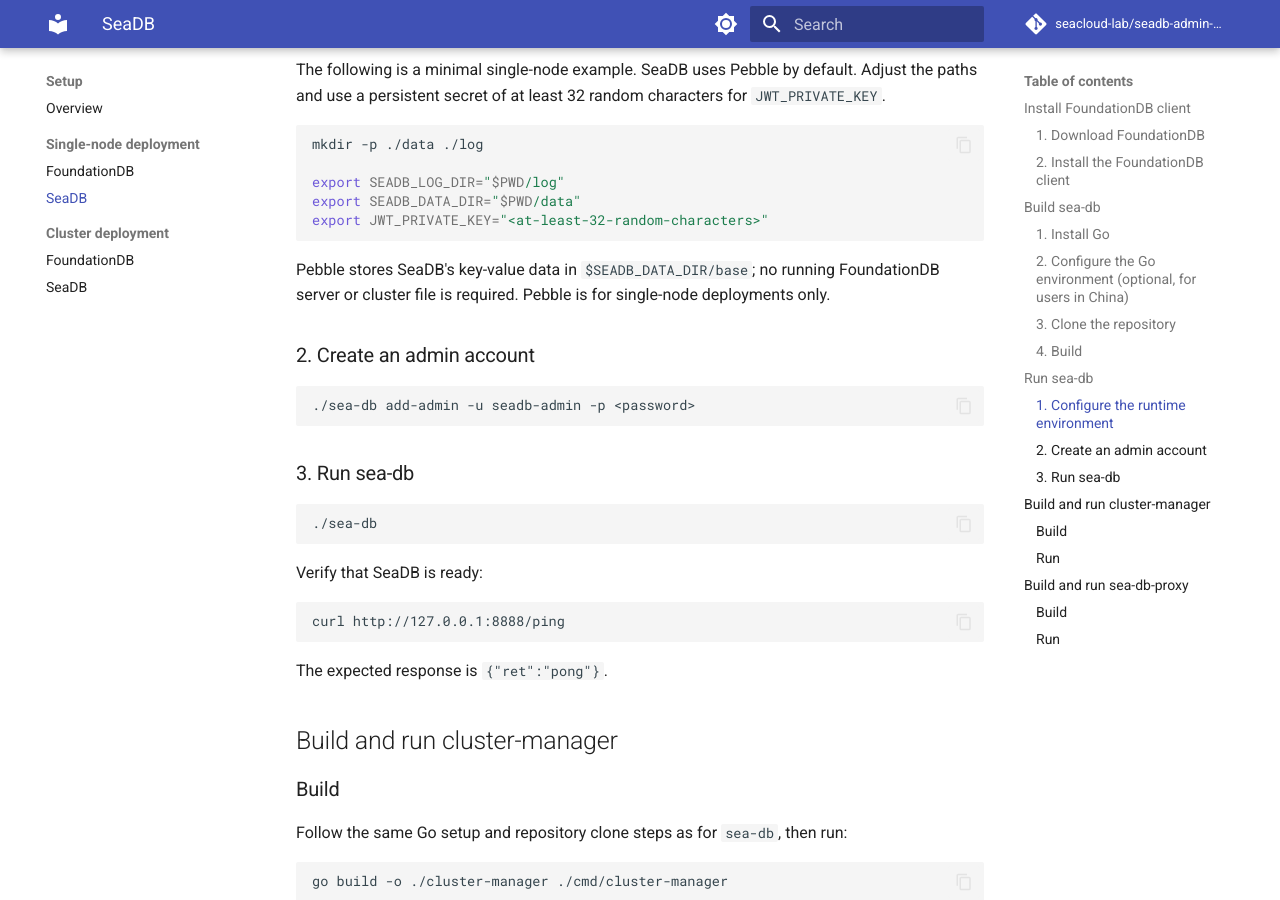
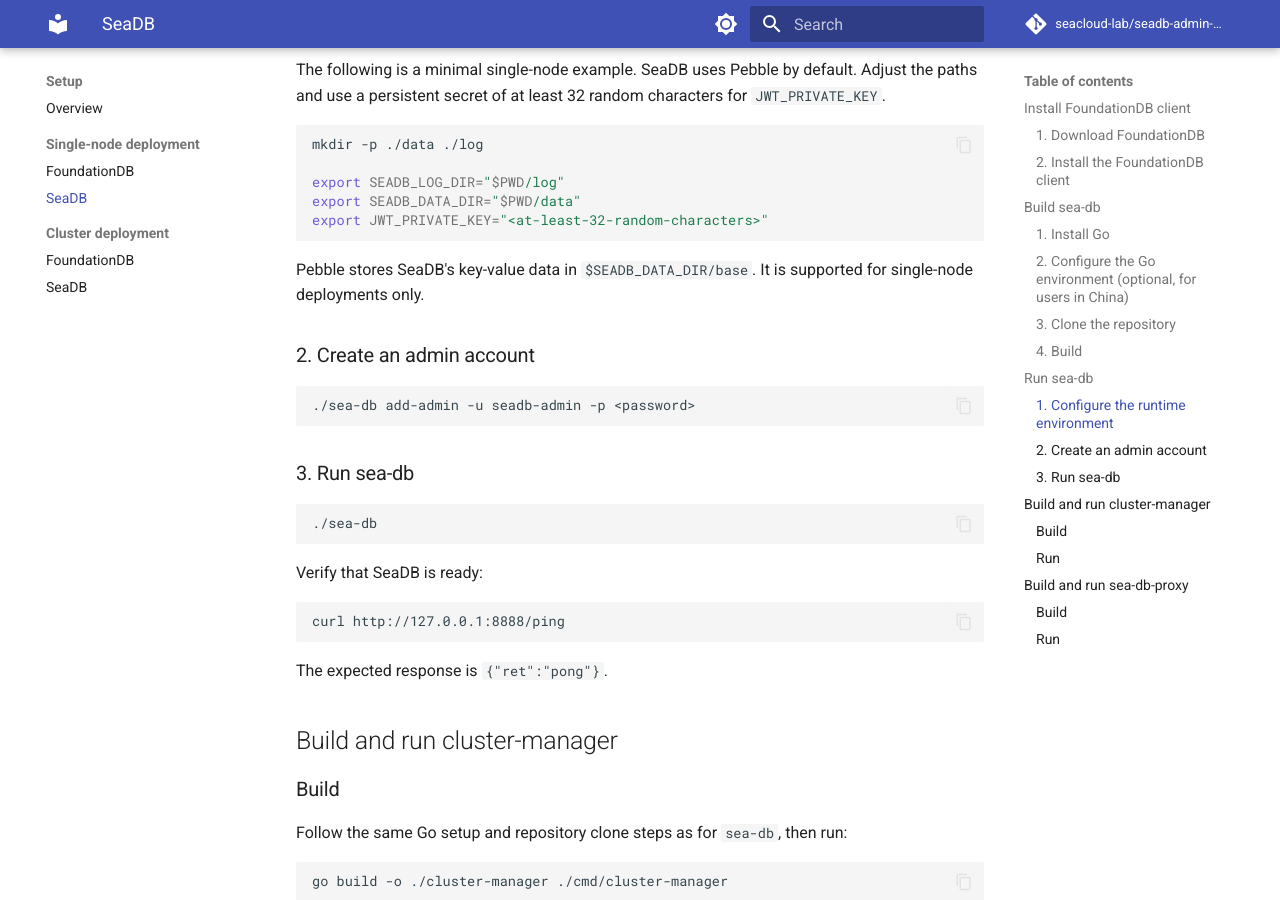
Before and after one commit to seacloud-lab/seadb-admin-docs, an MkDocs documentation site: the page built from manual/setup/build_from_source.md, in a window 1280 px wide and 900 px high, scrolled down 1458 px. Built offline with MkDocs 1.6.1 and Material for MkDocs 9.7.7, drawn with Linux system fonts in a browser that asks for light colours; comment, search, counter and statistics services are not loaded; the version menu is left out.

Commit message:
Update build_from_source.md

````diff
--- a/manual/setup/build_from_source.md
+++ b/manual/setup/build_from_source.md
@@ -70,9 +70,8 @@
 export JWT_PRIVATE_KEY="<at-least-32-random-characters>"
 ```
 
-Pebble stores SeaDB's key-value data in `$SEADB_DATA_DIR/base`; no running
-FoundationDB server or cluster file is required. Pebble is for single-node
-deployments only.
+Pebble stores SeaDB's key-value data in `$SEADB_DATA_DIR/base`. It is supported
+for single-node deployments only.
 
 ### 2. Create an admin account
 
````
